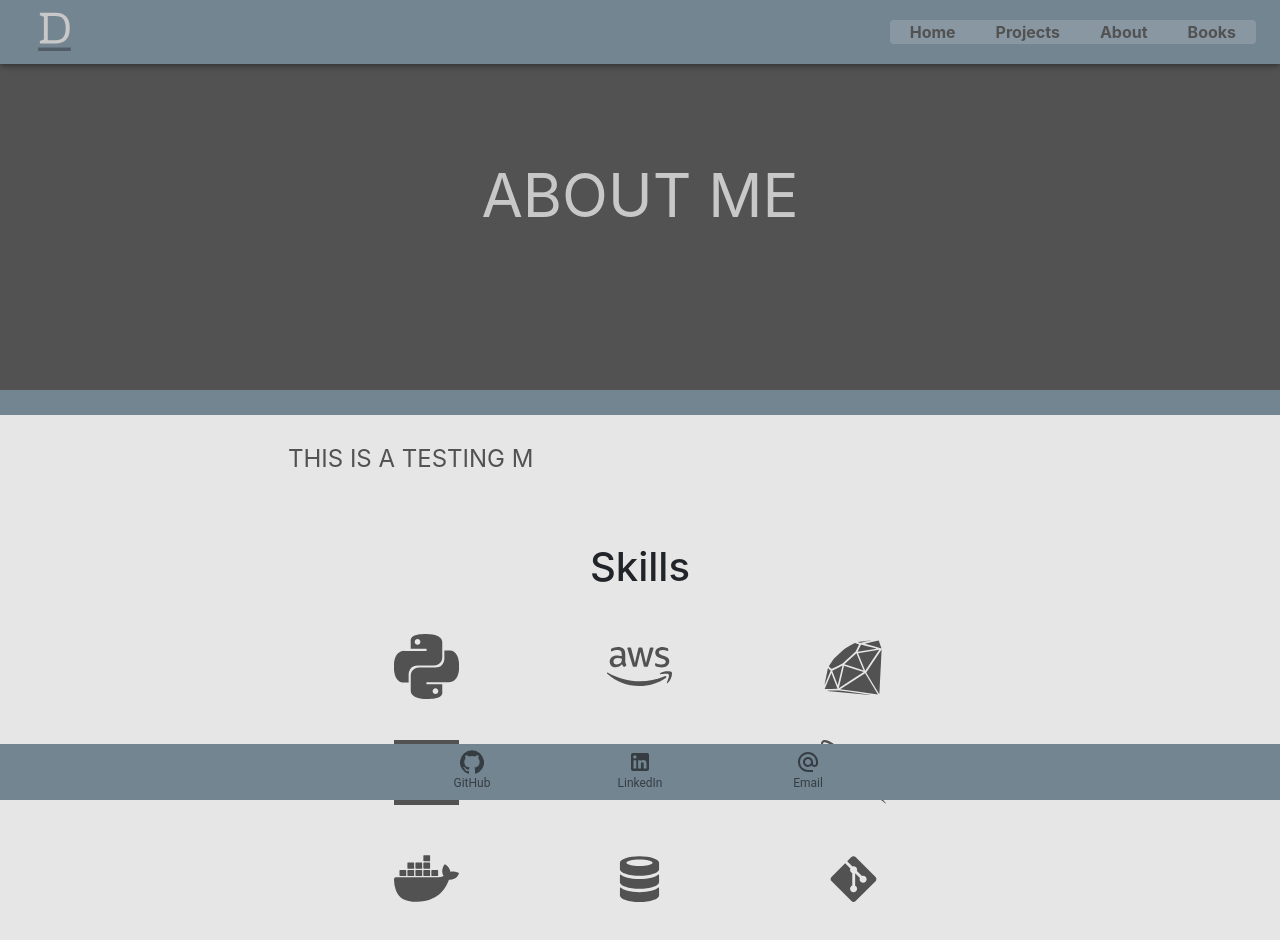
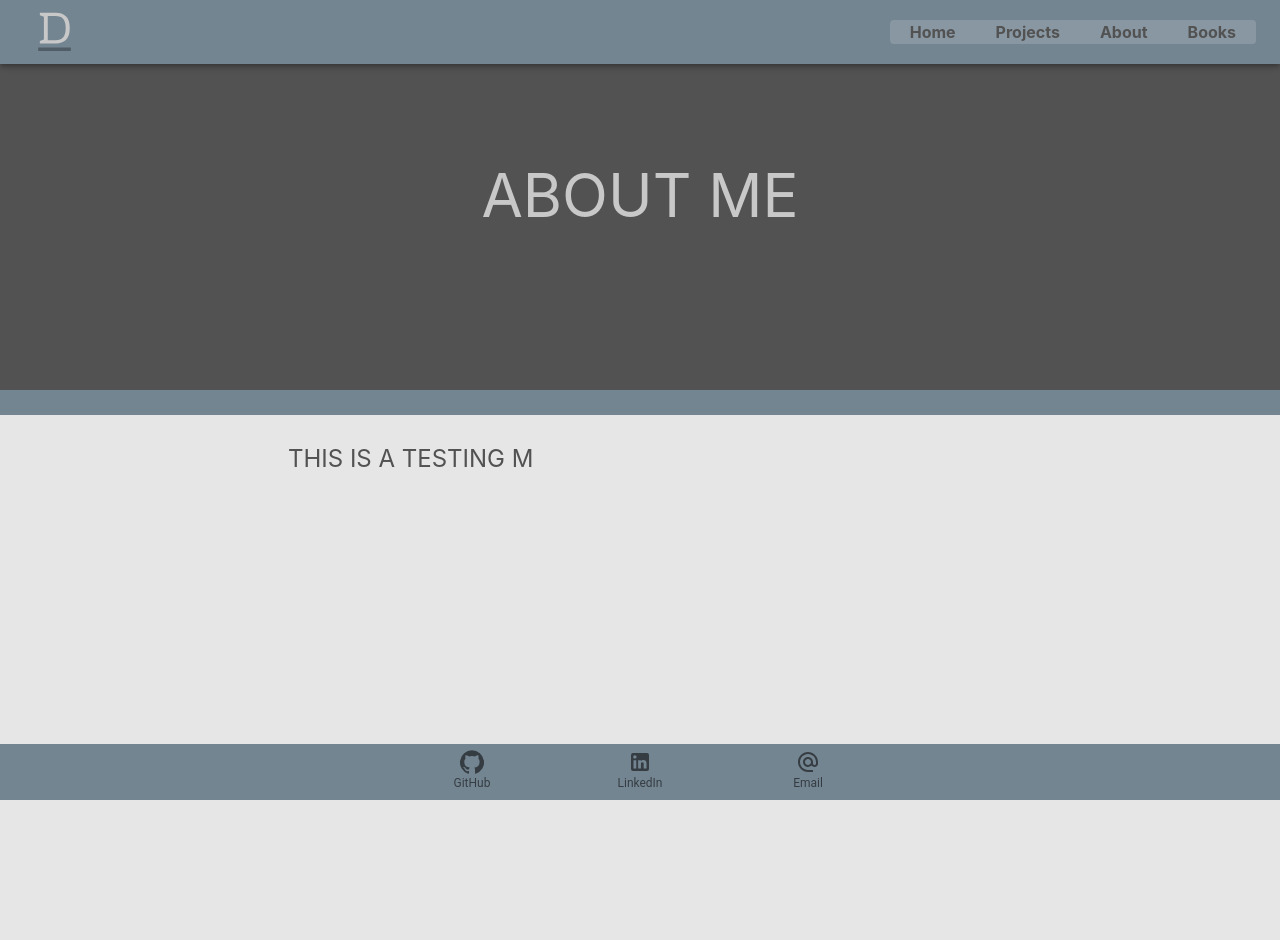
Before and after one commit to shahid98/aws, a React (Create React App) app: page /about in a window 1280 px wide. Shown: the top 940 px of the page. After the commit the page ends 800 px from the top, so only its background shows below. Built offline with nearby package versions, Linux system fonts and the light colour scheme.

Commit message:
Update About.js

```diff
--- a/src/pages/About.js
+++ b/src/pages/About.js
@@ -15,7 +15,7 @@ const AboutPage = () => {
       <Descriptors plaintext="ABOUT ME" />
       <Divider />
       <PageSupportingContent content={AboutPageContent()} />
-      <PageSupportingContent content={AboutMeIcons()} />
+
       <Footer />
     </Container>
   );
```
